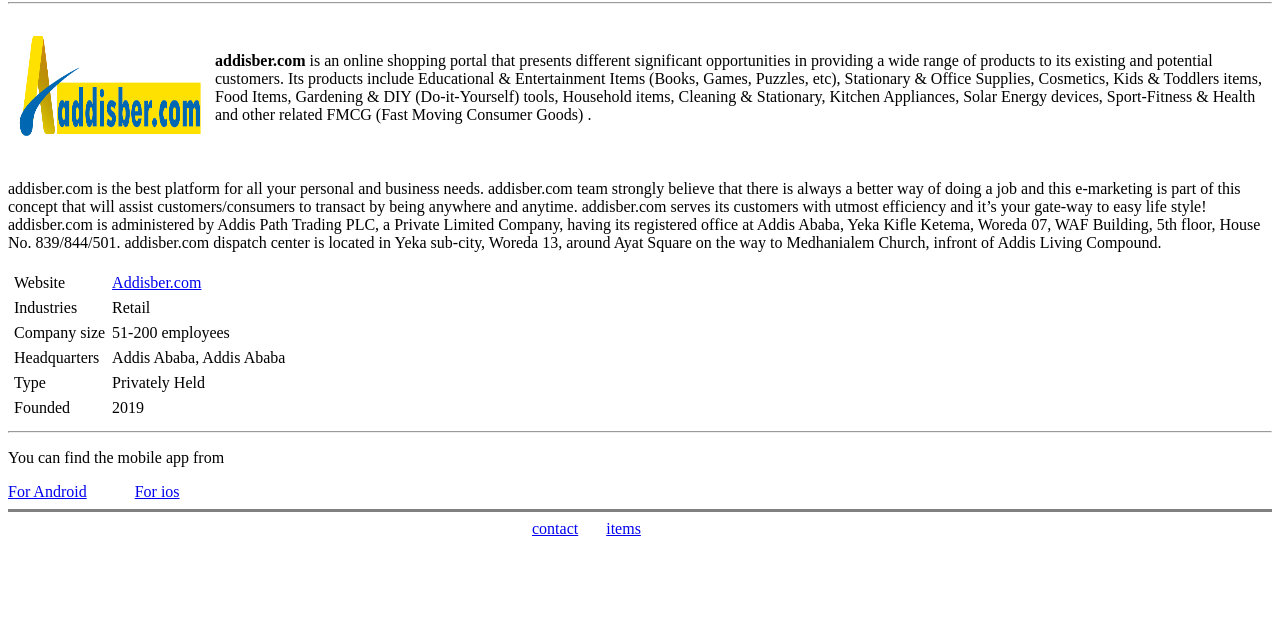
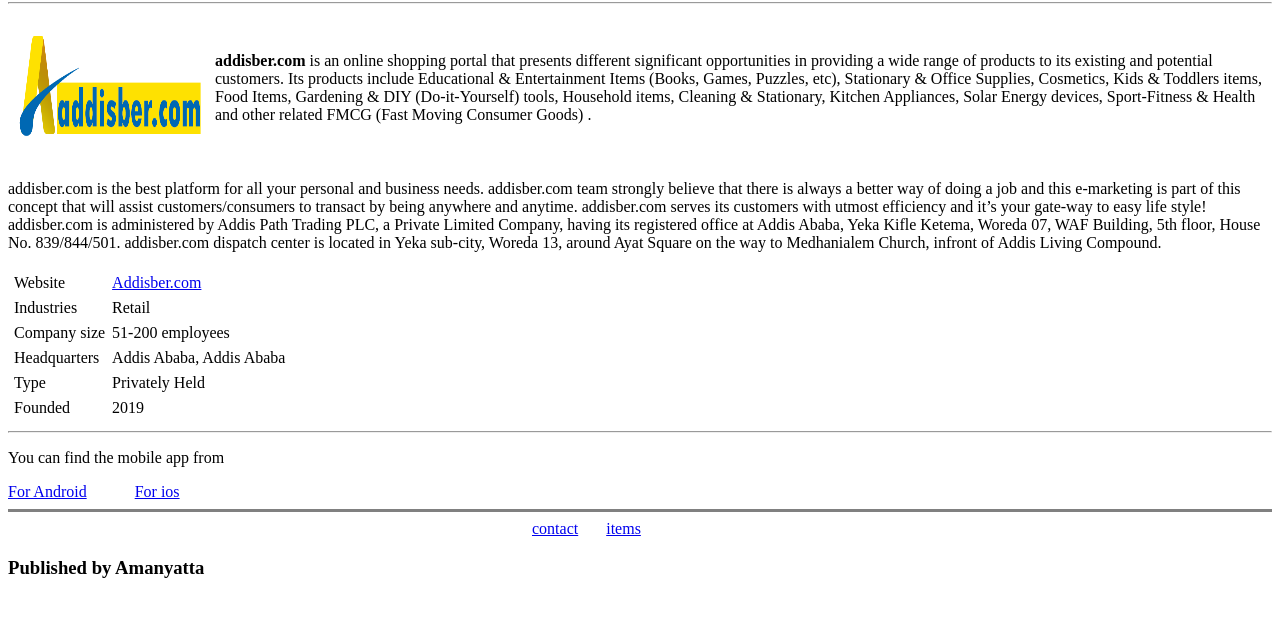
Before and after one commit to Aman0222/Addisber, a plain HTML site: page index.html in a window 1280 px wide. Shown: the part 89-706 px from the top of the page. Drawn offline with Linux system fonts and the light colour scheme.

Commit message:
Update index.html

```diff
--- a/index.html
+++ b/index.html
@@ -62,6 +62,7 @@
   <a href="https://apps.apple.com/us/app/addisber/id1512156611?ls=1">For ios</a>
 <hr size="3" noshade>
 &nbsp&nbsp&nbsp&nbsp&nbsp&nbsp&nbsp&nbsp&nbsp&nbsp&nbsp&nbsp&nbsp&nbsp&nbsp&nbsp&nbsp&nbsp&nbsp&nbsp&nbsp&nbsp&nbsp&nbsp&nbsp&nbsp&nbsp&nbsp&nbsp&nbsp&nbsp&nbsp&nbsp&nbsp&nbsp&nbsp&nbsp&nbsp&nbsp&nbsp&nbsp&nbsp&nbsp&nbsp&nbsp&nbsp&nbsp&nbsp&nbsp&nbsp&nbsp&nbsp&nbsp&nbsp&nbsp&nbsp&nbsp&nbsp&nbsp&nbsp&nbsp&nbsp&nbsp&nbsp&nbsp&nbsp&nbsp&nbsp&nbsp&nbsp&nbsp&nbsp&nbsp&nbsp&nbsp&nbsp&nbsp&nbsp&nbsp&nbsp&nbsp&nbsp&nbsp&nbsp&nbsp&nbsp&nbsp&nbsp&nbsp&nbsp&nbsp&nbsp&nbsp&nbsp&nbsp&nbsp&nbsp&nbsp&nbsp&nbsp&nbsp&nbsp&nbsp&nbsp&nbsp&nbsp&nbsp&nbsp&nbsp&nbsp&nbsp&nbsp&nbsp&nbsp&nbsp&nbsp&nbsp&nbsp&nbsp&nbsp&nbsp&nbsp&nbsp&nbsp&nbsp&nbsp&nbsp&nbsp&nbsp&nbsp  <a href="contacts.html">contact</a> &nbsp&nbsp&nbsp&nbsp&nbsp  <a href="items.html">items</a>
-</body>
+<h3>Published by Amanyatta</h3>
+  </body>
 
 </html>
```
